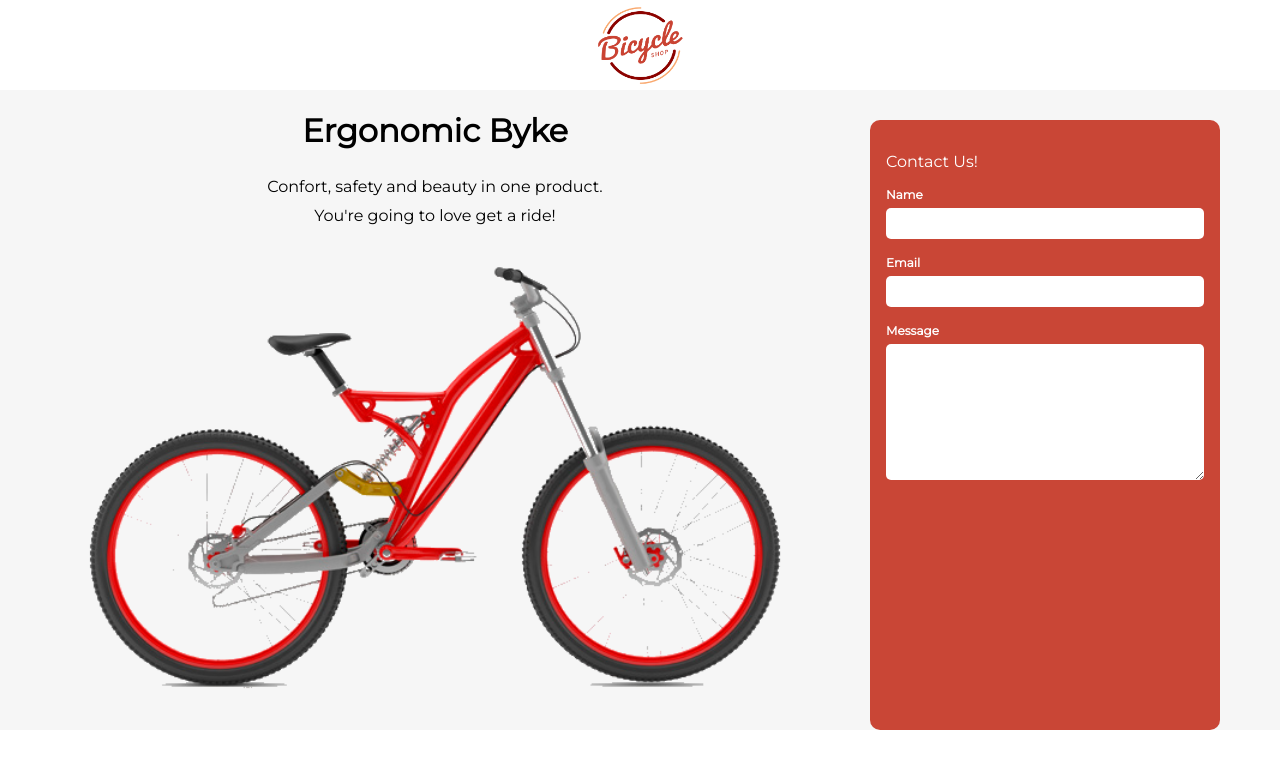
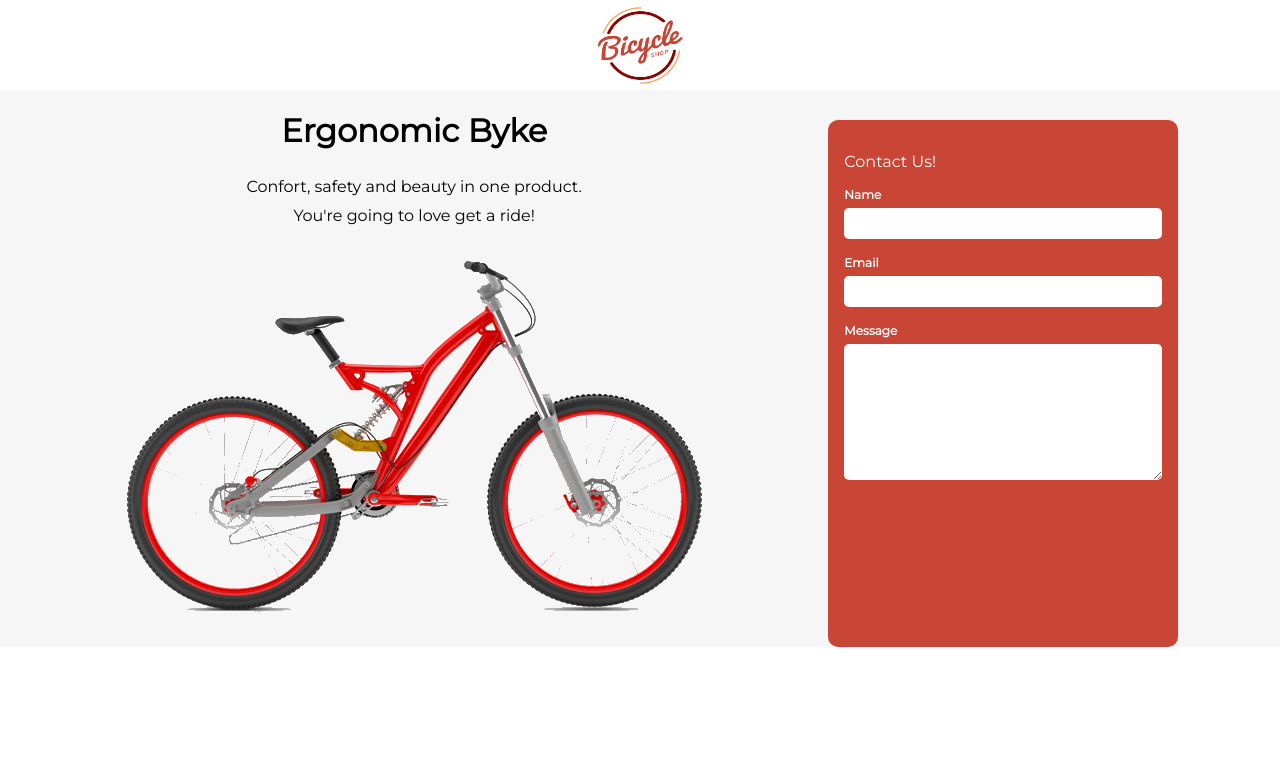
Before and after one commit to carvalho-rafael/bycicle, a Next.js app: page / in a window 1280 px wide. Shown: the top 768 px of the page. Built offline with nearby package versions, Linux system fonts and the light colour scheme.

Commit message:
change image component for a img tag

```diff
--- a/components/form/index.js
+++ b/components/form/index.js
@@ -8,15 +8,15 @@ export default function Form() {
             </div>
             <form>
                 <div className={Style.formGroup}>
-                    <label for='name'>Name</label>
+                    <label htmlFor='name'>Name</label>
                     <input id='name' type='text' ></input>
                 </div>
                 <div className={Style.formGroup}>
-                    <label for='email'>Email</label>
+                    <label htmlFor='email'>Email</label>
                     <input id='email' type='email' ></input>
                 </div>
                 <div className={Style.formGroup}>
-                    <label for='message'>Message</label>
+                    <label htmlFor='message'>Message</label>
                     <textarea id='message' type='textarea' rows='8' ></textarea>
                 </div>
             </form>
--- a/components/header/index.js
+++ b/components/header/index.js
@@ -8,12 +8,7 @@ export default function Header() {
                 <h1>Ergonomic Byke</h1>
                 <p>Confort, safety and beauty in one product. </p>
                 <p>You're going to love get a ride! </p>
-                <Image
-                    src="/images/bike.png"
-                    width={750}
-                    height={500}
-                    alt="Your Name"
-                />
+                <img src="/images/bike.png" alt="Your Name" />
             </div>
             <Form></Form>
         </div>
--- a/components/header/style.module.scss
+++ b/components/header/style.module.scss
@@ -14,4 +14,9 @@
         margin-top: 5px;
         margin-bottom: 5px;
     }
+    img {
+        width: 100%;
+        max-width: 750px;
+        height: auto;
+    }
 }
--- a/components/navbar/index.js
+++ b/components/navbar/index.js
@@ -1,16 +1,14 @@
 import Image from 'next/image'
+import Head from 'next/head'
 import Style from './style.module.scss'
 
 export default function NavBar() {
     return (
         <div className={Style.container}>
-            <div className={Style.logo}>
-                <Image
-                    src="/images/logo.png"
-                    layout='fill'
-                    alt="Your Name"
-                />
-            </div>
+            <Head>
+                <title>Bicycle</title>
+            </Head>
+            <img className={Style.logo} src="/images/logo.png" alt="Your Name" />
         </div>
     )
 }
```
